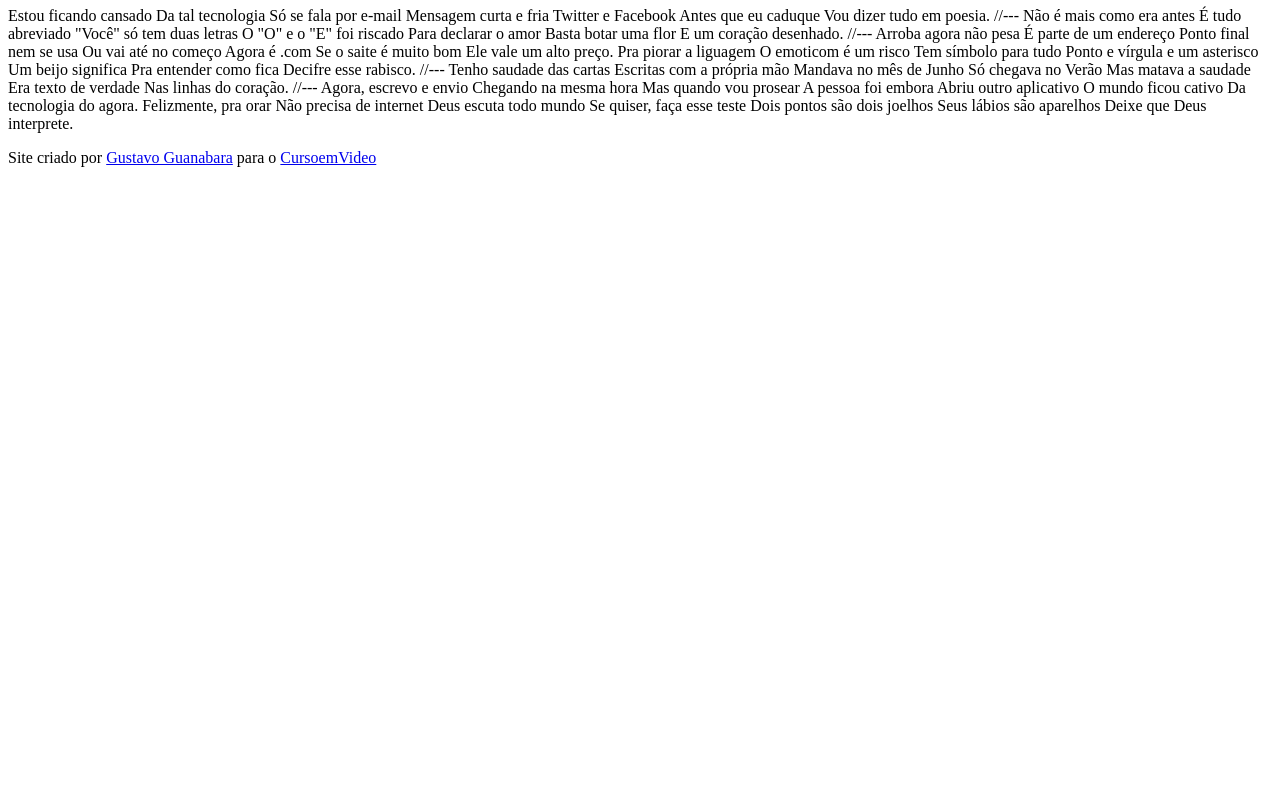
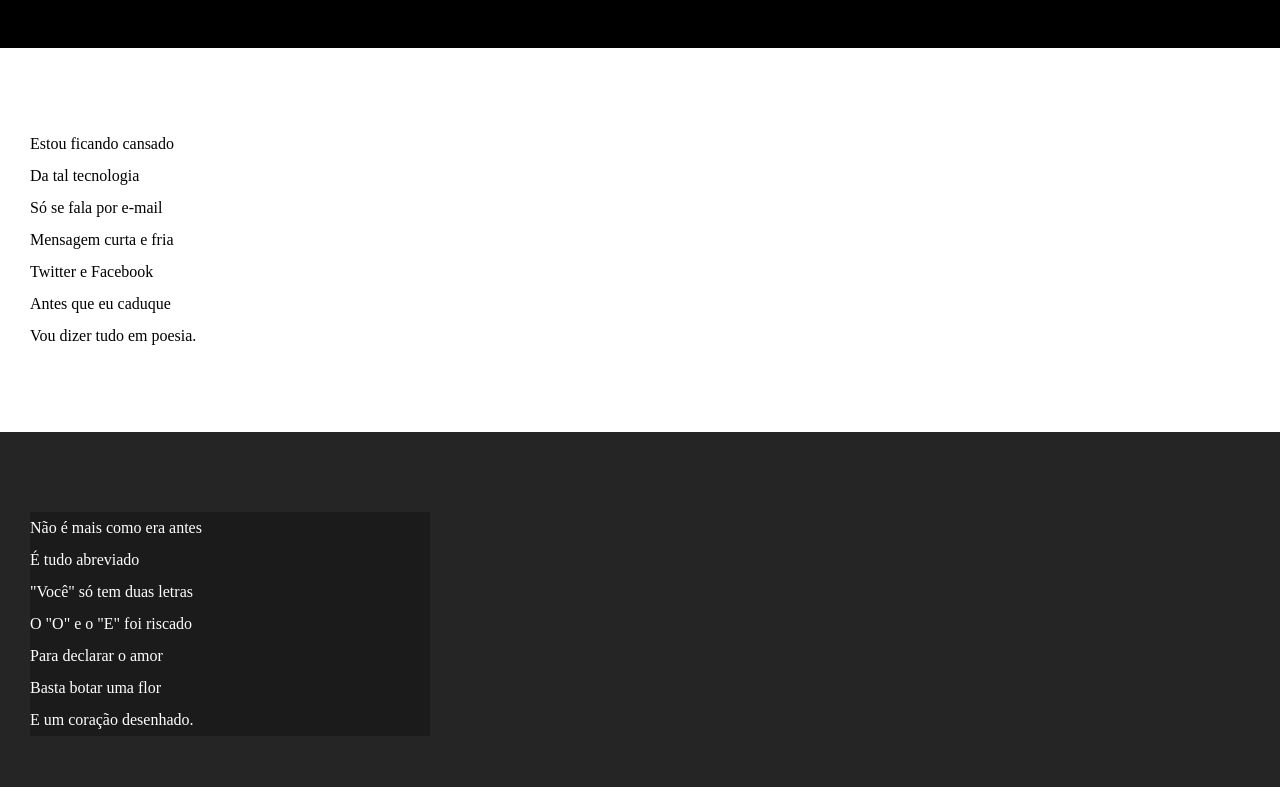
Before and after one commit to JotaCaps/html-css, a plain HTML site: page Desafios/Desafio 12/index.html in a window 1280 px wide. Shown: the part 107-894 px from the top of the page. Before the commit the page ends 800 px from the top, so only its background shows below. Drawn offline with Linux system fonts and the light colour scheme.

Commit message:
Atualizando o desafio 12

```diff
--- /dev/null
+++ b/Desafios/Desafio 12/estilo/style.css
@@ -0,0 +1,65 @@
+@charset "UTF-8";
+
+* {
+   margin: 0px;
+   padding: 0px;
+}
+
+html, body {
+    min-height: 100vh;
+    background-color: darkgray;
+}
+
+header{
+    background-color: black;
+    color: white;
+    text-align: center;
+}
+
+header > h1{
+    padding-top: 50px;
+    font-variant: small-caps;
+}
+
+header > p {
+    padding-bottom: 50px;
+}
+
+a {
+    color: white;
+    text-decoration: none;
+    font-weight: bolder;
+}
+
+a:hover{
+    text-decoration: underline;
+}
+
+section{
+    padding-top: 10vh;
+    padding-bottom: 10vh;
+    line-height: 2em;
+    padding-left: 30px;
+}
+
+section.normal{
+    background-color: white;
+    color: black;
+}
+
+section.imagem{
+    background-color: rgb(37, 37, 37);
+    color: white;
+}
+
+section.imagem > p{
+    background-color: rgba(0, 0, 0, 0.267);
+    width: 400px;
+}
+
+footer{
+    background-color: black;
+    color: white;
+    text-align: center;
+    padding: 10px;
+}
--- a/Desafios/Desafio 12/index.html
+++ b/Desafios/Desafio 12/index.html
@@ -4,6 +4,7 @@
     <meta charset="UTF-8">
     <meta name="viewport" content="width=device-width, initial-scale=1.0">
     <title>Cordel Moderno</title>
+    <link rel="stylesheet" href="estilo/style.css">
 </head>
 <body>
     <header>
@@ -11,69 +12,85 @@
         <p>Por <a href="https://www.recantodasletras.com.br/poesias/3186743" target="_blank">Milton Duarte</a></p>
     </header>
 
-    Estou ficando cansado
-    Da tal tecnologia
-    Só se fala por e-mail
-    Mensagem curta e fria
-    Twitter e Facebook
-    Antes que eu caduque
-    Vou dizer tudo em poesia.
+    <section class="normal">
+        <p>
+            Estou ficando cansado <br>
+            Da tal tecnologia <br>
+            Só se fala por e-mail <br>
+            Mensagem curta e fria <br>
+            Twitter e Facebook <br>
+            Antes que eu caduque <br>
+            Vou dizer tudo em poesia.
+        </p>
+    </section>
 
-    //---
+    <section class="imagem">
+        <p>
+            Não é mais como era antes <br>
+            É tudo abreviado <br>
+            "Você" só tem duas letras <br>
+            O "O" e o "E" foi riscado <br>
+            Para declarar o amor <br>
+            Basta botar uma flor <br>
+            E um coração desenhado.
+        </p>
+    </section>
 
-    Não é mais como era antes
-    É tudo abreviado
-    "Você" só tem duas letras
-    O "O" e o "E" foi riscado
-    Para declarar o amor
-    Basta botar uma flor
-    E um coração desenhado.
+    <section class="normal">
+        <p>
+            Arroba agora não pesa <br>
+            É parte de um endereço <br>
+            Ponto final nem se usa <br>
+            Ou vai até no começo <br>
+            Agora é .com <br>
+            Se o saite é muito bom <br>
+            Ele vale um alto preço.
+        </p>
 
-    //---
+        <p>
+            Pra piorar a liguagem <br>
+            O emoticom é um risco <br>
+            Tem símbolo para tudo <br>
+            Ponto e vírgula e um asterisco <br>
+            Um beijo significa <br>
+            Pra entender como fica <br>
+            Decifre esse rabisco.
+        </p>
+    </section>
 
-    Arroba agora não pesa
-    É parte de um endereço
-    Ponto final nem se usa
-    Ou vai até no começo
-    Agora é .com
-    Se o saite é muito bom
-    Ele vale um alto preço.
+    <section class="imagem">
+        <p>
+            Tenho saudade das cartas <br>
+            Escritas com a própria mão <br>
+            Mandava no mês de Junho <br>
+            Só chegava no Verão <br>
+            Mas matava a saudade <br>
+            Era texto de verdade <br>
+            Nas linhas do coração.
+        </p>
+    </section>
 
-    Pra piorar a liguagem
-    O emoticom é um risco
-    Tem símbolo para tudo
-    Ponto e vírgula e um asterisco
-    Um beijo significa
-    Pra entender como fica
-    Decifre esse rabisco.
+    <section class="normal">
+        <p>
+            Agora, escrevo e envio <br>
+            Chegando na mesma hora <br>
+            Mas quando vou prosear <br>
+            A pessoa foi embora <br>
+            Abriu outro aplicativo <br>
+            O mundo ficou cativo <br>
+            Da tecnologia do agora.
+        </p>
 
-    //---
-
-    Tenho saudade das cartas
-    Escritas com a própria mão
-    Mandava no mês de Junho
-    Só chegava no Verão
-    Mas matava a saudade
-    Era texto de verdade
-    Nas linhas do coração.
-
-    //---
-
-    Agora, escrevo e envio
-    Chegando na mesma hora
-    Mas quando vou prosear
-    A pessoa foi embora
-    Abriu outro aplicativo
-    O mundo ficou cativo
-    Da tecnologia do agora.
-
-    Felizmente, pra orar
-    Não precisa de internet
-    Deus escuta todo mundo
-    Se quiser, faça esse teste
-    Dois pontos são dois joelhos
-    Seus lábios são aparelhos
-    Deixe que Deus interprete.
+        <p>
+            Felizmente, pra orar <br>
+            Não precisa de internet <br>
+            Deus escuta todo mundo <br>
+            Se quiser, faça esse teste <br>
+            Dois pontos são dois joelhos <br>
+            Seus lábios são aparelhos <br>
+            Deixe que Deus interprete.
+        </p>
+    </section>
 
     <footer>
         <p>Site criado por <a href="https://gustavoguanabara.github.io" target="_blank">Gustavo Guanabara</a> para o <a href="https://www.cursoemvideo.com" target="_blank">CursoemVideo</a> </p>
```
